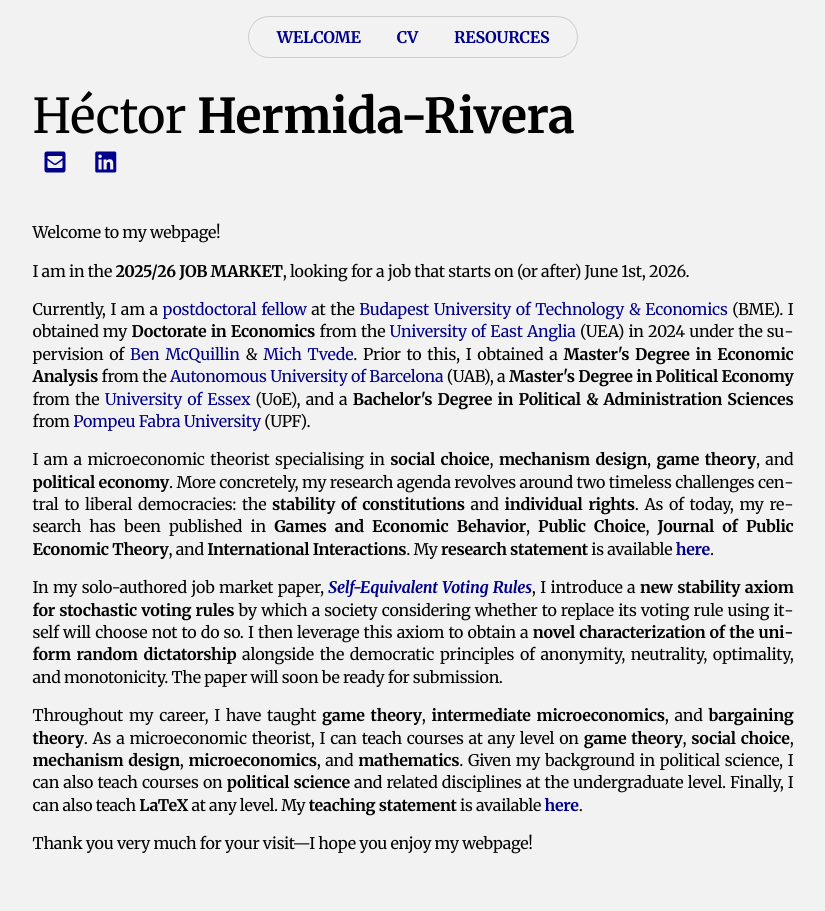
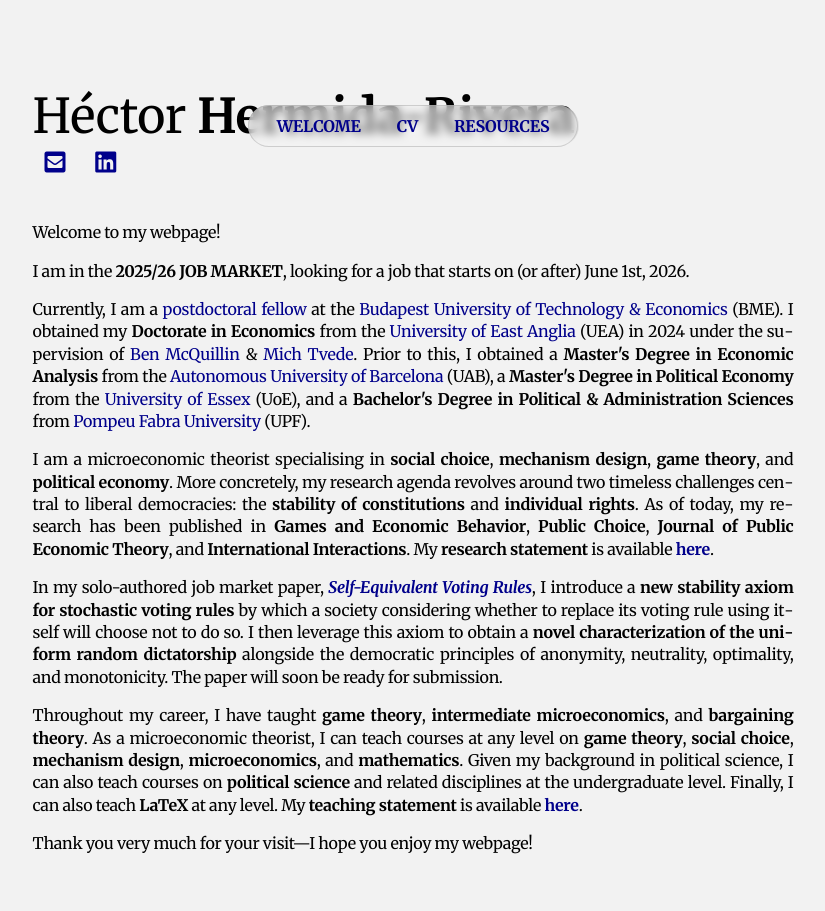
Before and after one commit to HectorHermidaRivera/hectorhermidarivera.github.io, a Jekyll site: the page built from index.md, in a window 1280 px wide. Shown: the whole page, without its empty margins (227-1052 px from the left). Built offline with Jekyll 4.4.1, drawn with Linux system fonts in a browser that asks for light colours; a style sheet for code colours, icons or effects is not loaded.

Commit message:
Update style.css

```diff
--- a/assets/css/style.css
+++ b/assets/css/style.css
@@ -33,11 +33,11 @@ body {
 
 .top-nav {
   position: fixed;
-  top: 1px;
+  top: 0px;
   width: 100%;
   display: flex;
   justify-content: center;
-  padding-top: 15px;
+  padding-top: 105px;
   background-color: transparent;
   border-bottom: none;
   z-index: 999;
```
